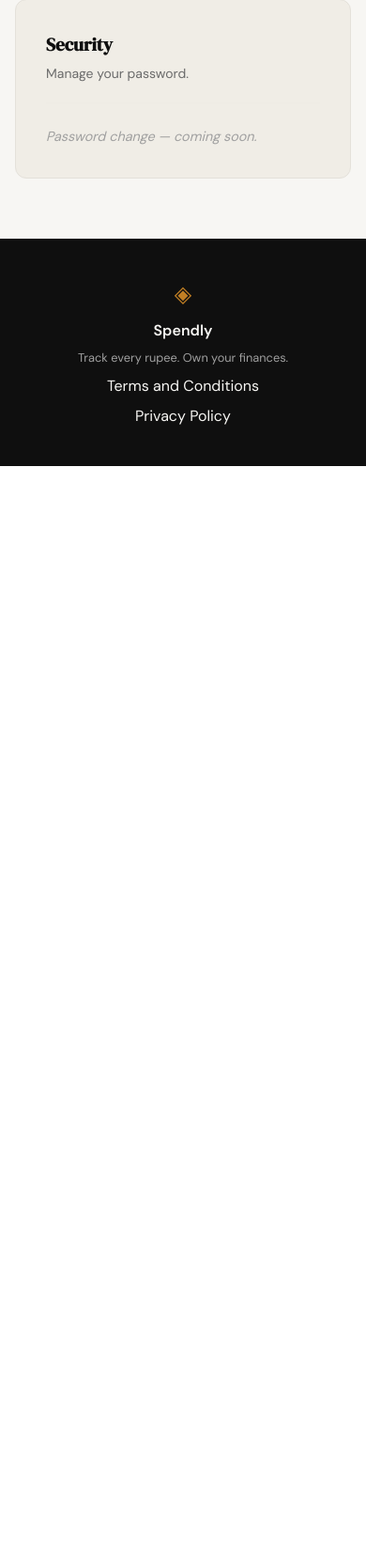
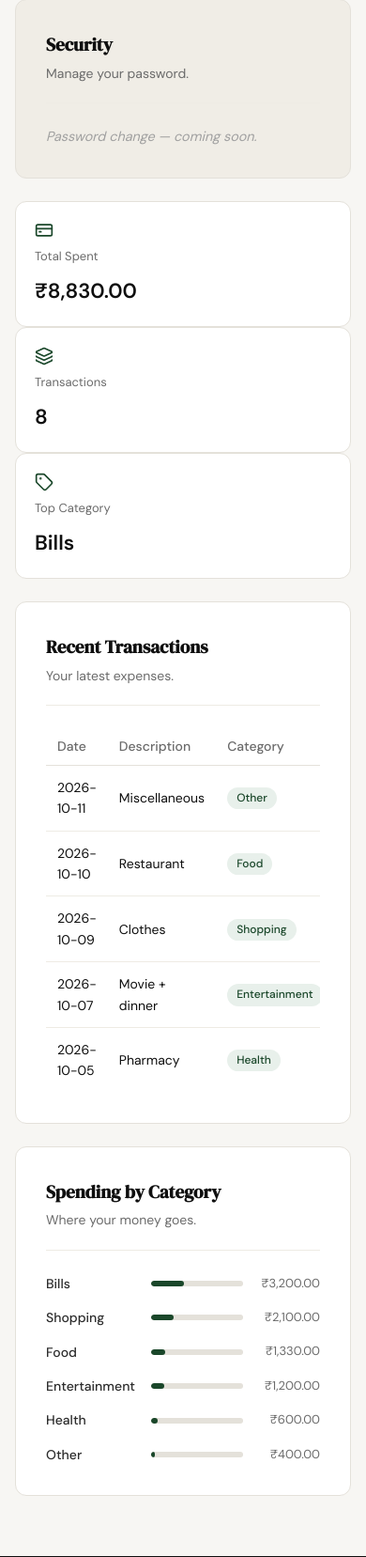
Before and after one commit to krishna4asp/Spendly, a Flask app: page /profile in a window 390 px wide. Shown: the part 811-2468 px from the top of the page at 94% size. Before the commit the page ends 1307 px from the top, so only its background shows below. Run offline with Flask 3, Linux system fonts and the light colour scheme; a user stored in the database is signed in; data comes from the database, SQL or seed files in the repository; some libraries are stand-ins or nearby versions.

Commit message:
Feature/profile page design (#7)
* feat: add profile page design and route

- Implement /profile GET (fetch user from DB, render template) and
  POST (update name, redirect with ?updated=1 success param)
- Add templates/profile.html with avatar initials, account details
  form, and security placeholder card
- Add profile page CSS section in style.css (hero, avatar, cards,
  success banner, disabled input, responsive mobile stacking)
- Link navbar username to /profile for logged-in users

Co-Authored-By: Claude Sonnet 4.6 <noreply@anthropic.com>

* skill and profile page

* chore: ignore spendly.db and log files

Co-Authored-By: Claude Sonnet 4.6 <noreply@anthropic.com>

---------

Co-authored-by: Claude Sonnet 4.6 <noreply@anthropic.com>

```diff
--- a/app.py
+++ b/app.py
@@ -13,6 +13,8 @@ app.secret_key = os.environ.get("SECRET_KEY", "dev-secret-change-in-prod")
 
 @app.route("/")
 def landing():
+    if session.get("user_id"):
+        return redirect(url_for("profile"))
     return render_template("landing.html")
 
 
@@ -52,7 +54,7 @@ def register():
     finally:
         db.close()
 
-    return redirect(url_for("landing"))
+    return redirect(url_for("profile"))
 
 
 @app.route("/login", methods=["GET", "POST"])
@@ -78,7 +80,7 @@ def login():
 
     session["user_id"]   = user["id"]
     session["user_name"] = user["name"]
-    return redirect(url_for("landing"))
+    return redirect(url_for("profile"))
 
 
 # ------------------------------------------------------------------ #
@@ -129,7 +131,32 @@ def profile():
         db.close()
 
     success = "Profile updated successfully." if request.args.get("updated") else None
-    return render_template("profile.html", user=user, success=success)
+
+    stats = {
+        "total_spent":  "₹8,830.00",
+        "tx_count":     8,
+        "top_category": "Bills",
+    }
+
+    transactions = [
+        {"date": "2026-10-11", "description": "Miscellaneous",  "category": "Other",         "amount": "₹350.00"},
+        {"date": "2026-10-10", "description": "Restaurant",     "category": "Food",          "amount": "₹480.00"},
+        {"date": "2026-10-09", "description": "Clothes",        "category": "Shopping",      "amount": "₹2,100.00"},
+        {"date": "2026-10-07", "description": "Movie + dinner", "category": "Entertainment", "amount": "₹1,200.00"},
+        {"date": "2026-10-05", "description": "Pharmacy",       "category": "Health",        "amount": "₹600.00"},
+    ]
+
+    categories = [
+        {"name": "Bills",         "amount": "₹3,200.00", "pct": 36},
+        {"name": "Shopping",      "amount": "₹2,100.00", "pct": 24},
+        {"name": "Food",          "amount": "₹1,330.00", "pct": 15},
+        {"name": "Entertainment", "amount": "₹1,200.00", "pct": 14},
+        {"name": "Health",        "amount": "₹600.00",   "pct": 7},
+        {"name": "Other",         "amount": "₹400.00",   "pct": 4},
+    ]
+
+    return render_template("profile.html", user=user, success=success,
+                           stats=stats, transactions=transactions, categories=categories)
 
 
 @app.route("/expenses/add")
--- a/static/css/style.css
+++ b/static/css/style.css
@@ -920,6 +920,95 @@ a { color: inherit; text-decoration: none; }
 }
 
 /* ------------------------------------------------------------------ */
+<<<<<<< HEAD
+/* Profile stats, transactions, categories                             */
+/* ------------------------------------------------------------------ */
+
+.profile-stats {
+    display: grid;
+    grid-template-columns: repeat(3, 1fr);
+    gap: 16px;
+    margin-bottom: 24px;
+}
+
+.stat-card {
+    background: var(--paper-card);
+    border: 1px solid var(--border);
+    border-radius: var(--radius-md);
+    padding: 20px;
+    display: flex;
+    flex-direction: column;
+    gap: 8px;
+}
+
+.stat-card svg { width: 20px; height: 20px; color: var(--accent); }
+.stat-label { font-size: 13px; color: var(--ink-muted); }
+.stat-value { font-size: 22px; font-weight: 600; color: var(--ink); font-variant-numeric: tabular-nums; }
+
+.tx-table {
+    width: 100%;
+    border-collapse: collapse;
+    font-size: 14px;
+}
+
+.tx-table th {
+    text-align: left;
+    font-weight: 500;
+    color: var(--ink-muted);
+    padding: 8px 12px;
+    border-bottom: 1px solid var(--border);
+}
+
+.tx-table td { padding: 12px; border-bottom: 1px solid var(--border-soft); }
+.tx-table tr:last-child td { border-bottom: none; }
+.tx-table tr:hover td { background: var(--paper-warm); }
+.tx-table .tx-amount { text-align: right; font-weight: 500; font-variant-numeric: tabular-nums; }
+
+.category-badge {
+    display: inline-block;
+    padding: 2px 10px;
+    border-radius: 99px;
+    font-size: 12px;
+    font-weight: 500;
+    background: var(--accent-light);
+    color: var(--accent);
+}
+
+.category-list { display: flex; flex-direction: column; gap: 14px; }
+
+.category-row {
+    display: grid;
+    grid-template-columns: 120px 1fr 90px;
+    align-items: center;
+    gap: 12px;
+    font-size: 14px;
+}
+
+.category-name { color: var(--ink-soft); font-weight: 500; }
+
+.category-bar {
+    height: 6px;
+    background: var(--border);
+    border-radius: 99px;
+    overflow: hidden;
+}
+
+.category-bar-fill {
+    height: 100%;
+    background: var(--accent);
+    border-radius: 99px;
+}
+
+.category-amount {
+    text-align: right;
+    font-variant-numeric: tabular-nums;
+    color: var(--ink-muted);
+    font-size: 13px;
+}
+
+/* ------------------------------------------------------------------ */
+=======
+>>>>>>> origin/main
 /* Responsive                                                          */
 /* ------------------------------------------------------------------ */
 
@@ -943,4 +1032,10 @@ a { color: inherit; text-decoration: none; }
 
     .profile-hero { flex-direction: column; text-align: center; }
     .profile-section { padding: 2rem 1rem 4rem; }
+<<<<<<< HEAD
+    .profile-stats { grid-template-columns: 1fr; }
+    .category-row { grid-template-columns: 100px 1fr 70px; }
+    .tx-table { display: block; overflow-x: auto; }
+=======
+>>>>>>> origin/main
 }
--- a/static/js/main.js
+++ b/static/js/main.js
@@ -1 +1,3 @@
-// main.js — students will add JavaScript here as features are built
+document.addEventListener("DOMContentLoaded", () => {
+    if (typeof lucide !== "undefined") lucide.createIcons();
+});
--- a/templates/base.html
+++ b/templates/base.html
@@ -45,6 +45,7 @@
     </footer>
 
     <script src="{{ url_for('static', filename='js/main.js') }}"></script>
+    <script src="https://unpkg.com/lucide@0.468.0/dist/umd/lucide.min.js"></script>
     {% block scripts %}{% endblock %}
 </body>
 </html>
--- a/templates/profile.html
+++ b/templates/profile.html
@@ -58,6 +58,69 @@
             <p class="profile-placeholder">Password change — coming soon.</p>
         </div>
 
+        <div class="profile-stats">
+            <div class="stat-card">
+                <i data-lucide="credit-card"></i>
+                <span class="stat-label">Total Spent</span>
+                <span class="stat-value">{{ stats.total_spent }}</span>
+            </div>
+            <div class="stat-card">
+                <i data-lucide="layers"></i>
+                <span class="stat-label">Transactions</span>
+                <span class="stat-value">{{ stats.tx_count }}</span>
+            </div>
+            <div class="stat-card">
+                <i data-lucide="tag"></i>
+                <span class="stat-label">Top Category</span>
+                <span class="stat-value">{{ stats.top_category }}</span>
+            </div>
+        </div>
+
+        <div class="profile-card">
+            <div class="profile-card-header">
+                <h2 class="profile-card-title">Recent Transactions</h2>
+                <p class="profile-card-desc">Your latest expenses.</p>
+            </div>
+            <table class="tx-table">
+                <thead>
+                    <tr>
+                        <th>Date</th>
+                        <th>Description</th>
+                        <th>Category</th>
+                        <th class="tx-amount">Amount</th>
+                    </tr>
+                </thead>
+                <tbody>
+                    {% for tx in transactions %}
+                    <tr>
+                        <td>{{ tx.date }}</td>
+                        <td>{{ tx.description }}</td>
+                        <td><span class="category-badge category-badge--{{ tx.category | lower }}">{{ tx.category }}</span></td>
+                        <td class="tx-amount">{{ tx.amount }}</td>
+                    </tr>
+                    {% endfor %}
+                </tbody>
+            </table>
+        </div>
+
+        <div class="profile-card">
+            <div class="profile-card-header">
+                <h2 class="profile-card-title">Spending by Category</h2>
+                <p class="profile-card-desc">Where your money goes.</p>
+            </div>
+            <div class="category-list">
+                {% for cat in categories %}
+                <div class="category-row">
+                    <span class="category-name">{{ cat.name }}</span>
+                    <div class="category-bar">
+                        <div class="category-bar-fill" style="width: {{ cat.pct }}%"></div>
+                    </div>
+                    <span class="category-amount">{{ cat.amount }}</span>
+                </div>
+                {% endfor %}
+            </div>
+        </div>
+
     </div>
 </section>
 {% endblock %}
```
Also changed, not shown: .claude/skills/frontend-design/SKILL.md (added), .claude/specs/04-profile-page-design.md (added), 1 other file.
